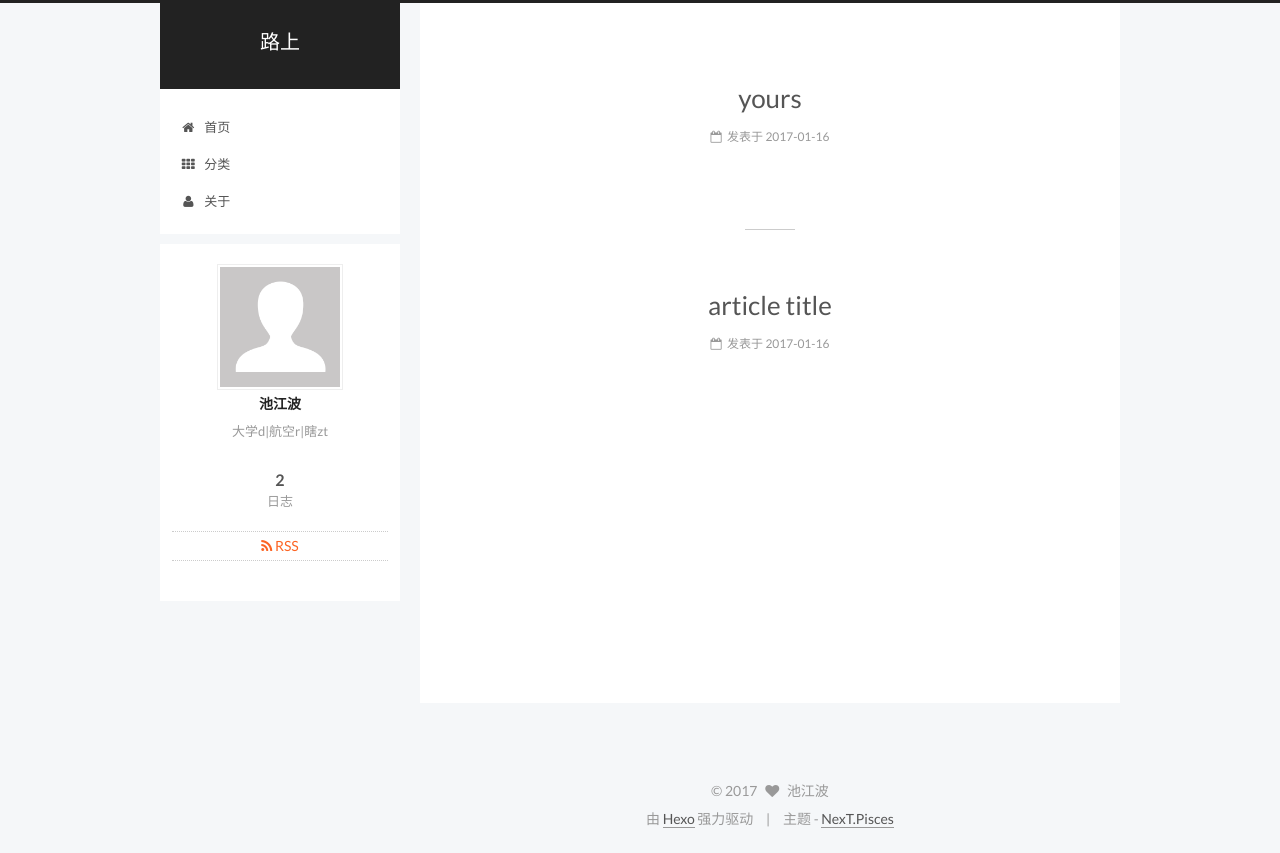
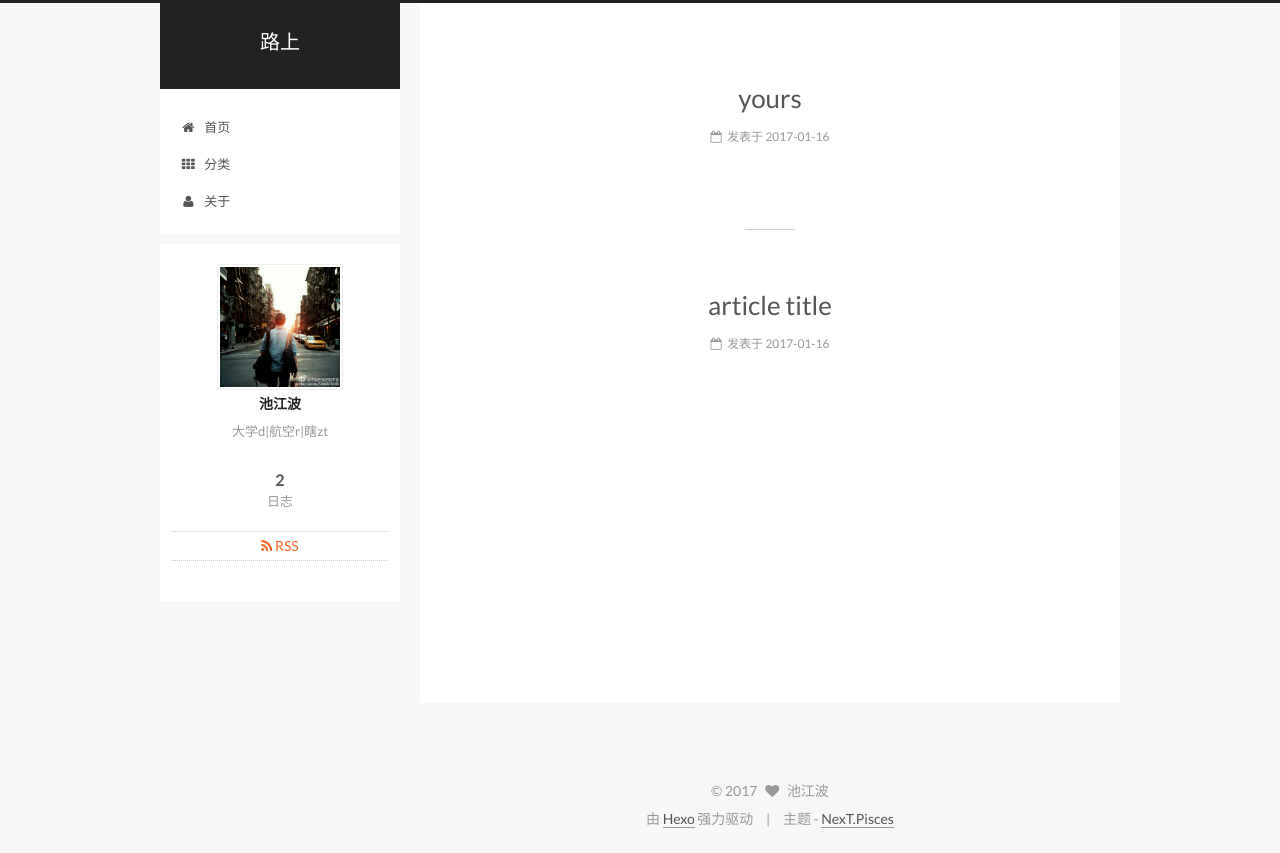
Before and after one commit to chijiangbo/chijiangbo.github.io, a plain HTML site: page index.html in a window 1280 px wide. Drawn offline with Linux system fonts and the light colour scheme.

Commit message:
Site updated: 2017-01-16 20:45:50

```diff
--- a/css/main.css
+++ b/css/main.css
@@ -1686,7 +1686,7 @@ pre .javascript .function {
   width: 4px;
   height: 4px;
   border-radius: 50%;
-  background: #3f8;
+  background: #4fb950;
 }
 .links-of-blogroll {
   font-size: 13px;
--- a/index.html
+++ b/index.html
@@ -248,7 +248,7 @@
   <span style="display:none" itemprop="author" itemscope itemtype="http://schema.org/Person">
     <meta itemprop="name" content="池江波">
     <meta itemprop="description" content="">
-    <meta itemprop="image" content="/images/avatar.gif">
+    <meta itemprop="image" content="/images/avatar.png">
   </span>
 
   <span style="display:none" itemprop="publisher" itemscope itemtype="http://schema.org/Organization">
@@ -366,7 +366,7 @@
   <span style="display:none" itemprop="author" itemscope itemtype="http://schema.org/Person">
     <meta itemprop="name" content="池江波">
     <meta itemprop="description" content="">
-    <meta itemprop="image" content="/images/avatar.gif">
+    <meta itemprop="image" content="/images/avatar.png">
   </span>
 
   <span style="display:none" itemprop="publisher" itemscope itemtype="http://schema.org/Organization">
@@ -503,7 +503,7 @@
       <section class="site-overview sidebar-panel sidebar-panel-active">
         <div class="site-author motion-element" itemprop="author" itemscope itemtype="http://schema.org/Person">
           <img class="site-author-image" itemprop="image"
-               src="/images/avatar.gif"
+               src="/images/avatar.png"
                alt="池江波" />
           <p class="site-author-name" itemprop="name">池江波</p>
           <p class="site-description motion-element" itemprop="description">大学d|航空r|瞎zt</p>
```
Also changed, not shown: 2017/01/16/article-title/index.html (+2 -2 lines), 2017/01/16/yours/index.html (+2 -2 lines), archives/2017/01/index.html (+1 -1 lines), archives/2017/index.html (+1 -1 lines), archives/index.html (+1 -1 lines), images/avatar.png (added).
